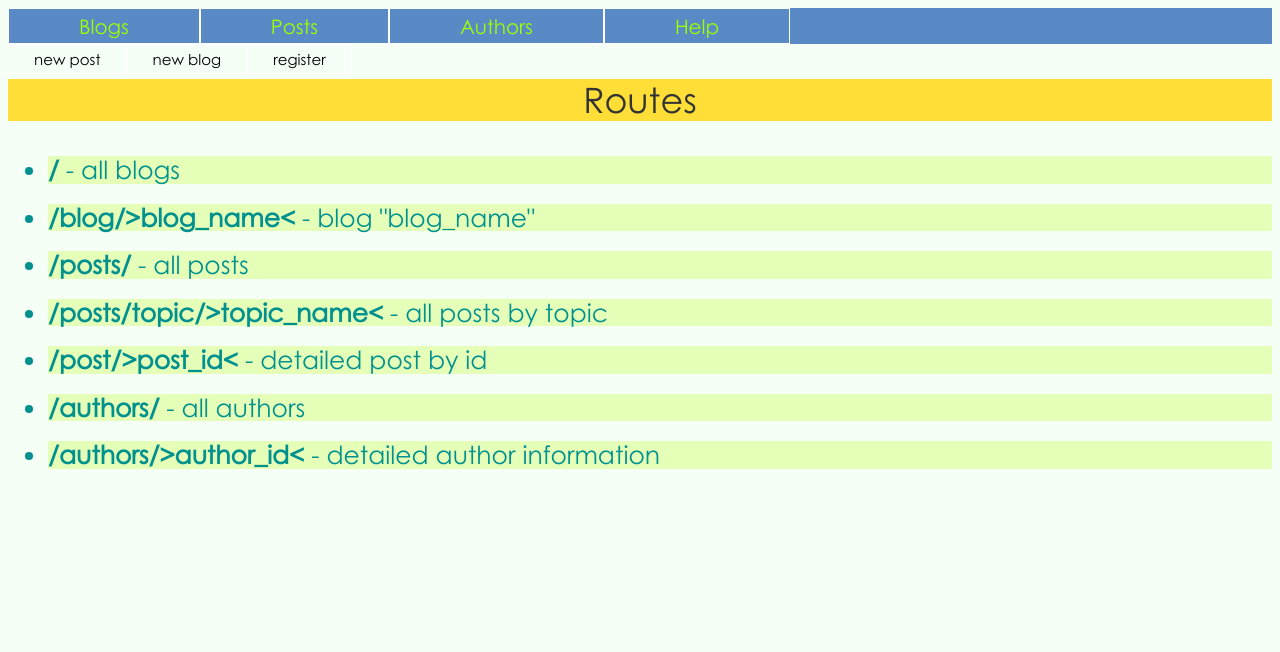
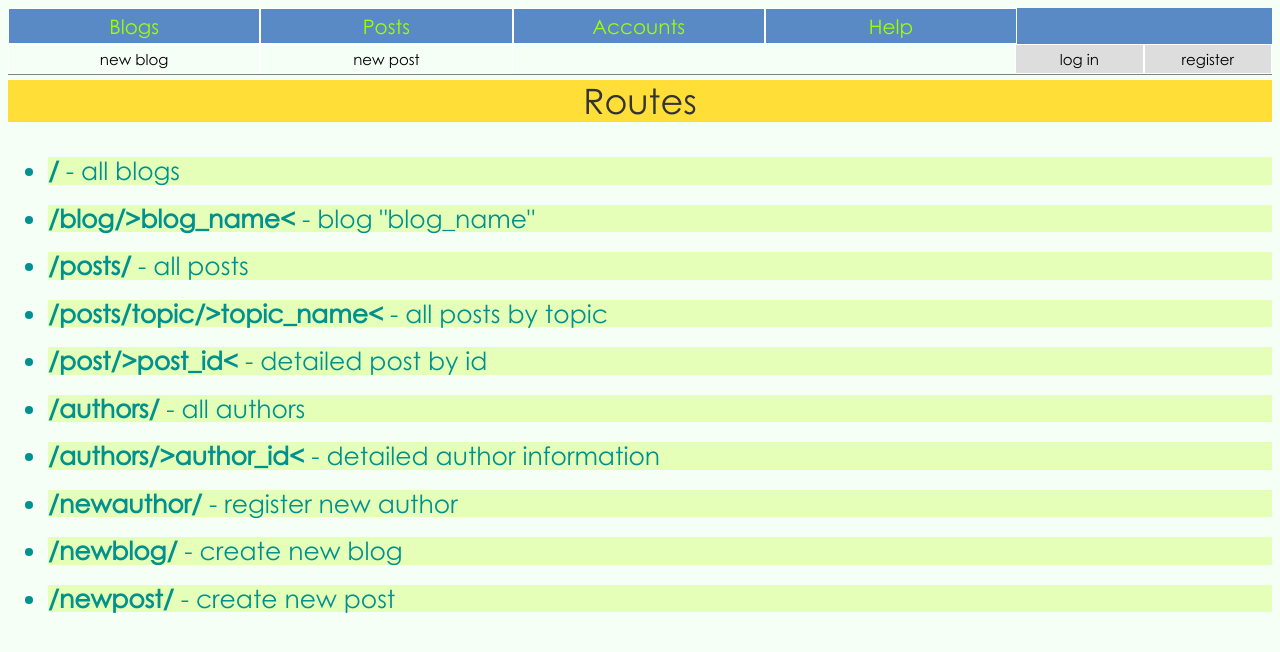
Before and after one commit to customr/DL_hometasks, a Django app: page /help/ in a window 1280 px wide. Shown: the top 652 px of the page. Run offline with Django 3.2, Linux system fonts and the light colour scheme; data comes from the database, SQL or seed files in the repository.

Commit message:
new features

```diff
--- a/module_3/myblog/blog/static/blog/content/style.css
+++ b/module_3/myblog/blog/static/blog/content/style.css
@@ -9,6 +9,10 @@
 
 body{
 	background: #F6FFF6;
+}
+
+h1{
+	font-size: 20px;
 }
 
 a {
@@ -81,6 +85,7 @@ ul.nav {
 }
 
 li.nav {
+	width: 19.8%;
 	float: left;
 	text-align: center;
 	border: solid 1px white;
@@ -112,9 +117,11 @@ ul.actions {
 	padding: 0;
 	overflow: hidden;
 	background-color: unset;
+	border-bottom: solid 1px gray;
 }
 
 li.actions {
+	width: 19.8%;
 	float: left;
 	text-align: center;
 	border: solid 1px white;
@@ -124,13 +131,31 @@ li.actions a {
 	display: block;
 	color: black;
 	text-align: center;
-	padding: 5px 10px;
-	margin: 0px 15px;
+	padding: 5px 0px;
+	margin: 0px 0px;
 	text-decoration: none;
 }
 
 li.actions a:hover {
 	background-color: #ddd;
+}
+
+#auth{
+	width: 10%;
+	background-color: #ddd;
+	float: right;
+}
+
+#auth a{
+	padding: 5px 10px;
+}
+
+#auth li{
+	width: 100%;
+}
+
+#auth a:hover{
+	background-color: #bbb;
 }
 
 
--- a/module_3/myblog/blog/templates/blog/base.html
+++ b/module_3/myblog/blog/templates/blog/base.html
@@ -11,17 +11,21 @@
 		<ul class='nav'>
 		    <li class='nav'><a class='nav' href="{% url 'blog:index-page' %}">Blogs</a></li>
 		    <li class='nav'><a class='nav' href="{% url 'blog:posts' %}">Posts</a></li>
-		    <li class='nav'><a class='nav' href="{% url 'blog:authors' %}">Authors</a></li>
+		    <li class='nav'><a class='nav' href="{% url 'blog:authors' %}">Accounts</a></li>
 		    <li class='nav'><a class='nav' href="{% url 'blog:help' %}">Help</a></li>
+		    {% if request.user.is_staff %}
+		    	<li class='nav'><a class='nav' href="/admin/">Admin</a></li>
+		    {% endif %}
 		</ul>
 		{% block navigation %}
 		{% endblock navigation %}
 	</div>
 	<div class='actions'>
 		<ul class='actions'>
+			<li class='actions'><a class='actions' href="{% url 'blog:new_blog' %}">new blog</a></li>
 			<li class='actions'><a class='actions' href="{% url 'blog:new_post' %}">new post</a></li>
-			<li class='actions'><a class='actions' href="{% url 'blog:new_blog' %}">new blog</a></li>
-			<li class='actions'><a class='actions' href="{% url 'blog:new_author' %}">register</a></li>
+			<li id='auth' class='actions'><a class='actions' href="{% url 'blog:new_author' %}">register</a></li>
+			<li id='auth' class='actions'><a class='actions' href="">log in</a></li>
 		</ul>
 	</div>
 </header>
--- a/module_3/myblog/blog/templates/blog/help.html
+++ b/module_3/myblog/blog/templates/blog/help.html
@@ -20,5 +20,11 @@ Author {{author.first_name}}{{author.last_name}}
     <a href="{% url 'blog:authors' %}"><li class='list'><b>/authors/</b> - all authors</li></a>
     <br>
     <a href="{% url 'blog:author' author %}"><li class='list'><b>/authors/>author_id<</b> - detailed author information</li></a>
+    <br>
+    <a href="{% url 'blog:new_author' %}"><li class='list'><b>/newauthor/</b> - register new author</li></a>
+    <br>
+    <a href="{% url 'blog:new_blog' %}"><li class='list'><b>/newblog/</b> - create new blog</li></a>
+    <br>
+    <a href="{% url 'blog:new_post' %}"><li class='list'><b>/newpost/</b> - create new post</li></a>
 </ul>
 {% endblock content %}
```
